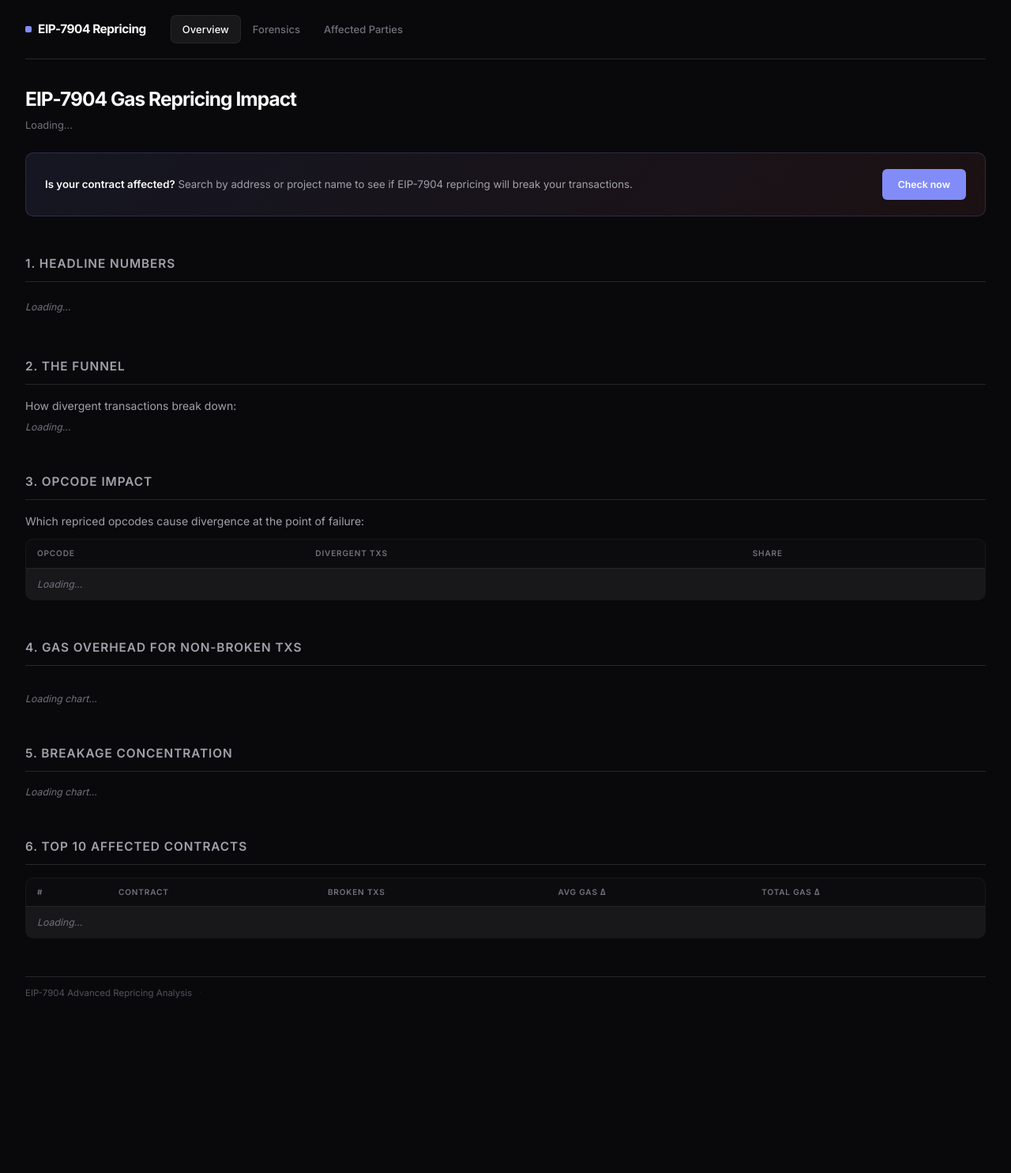
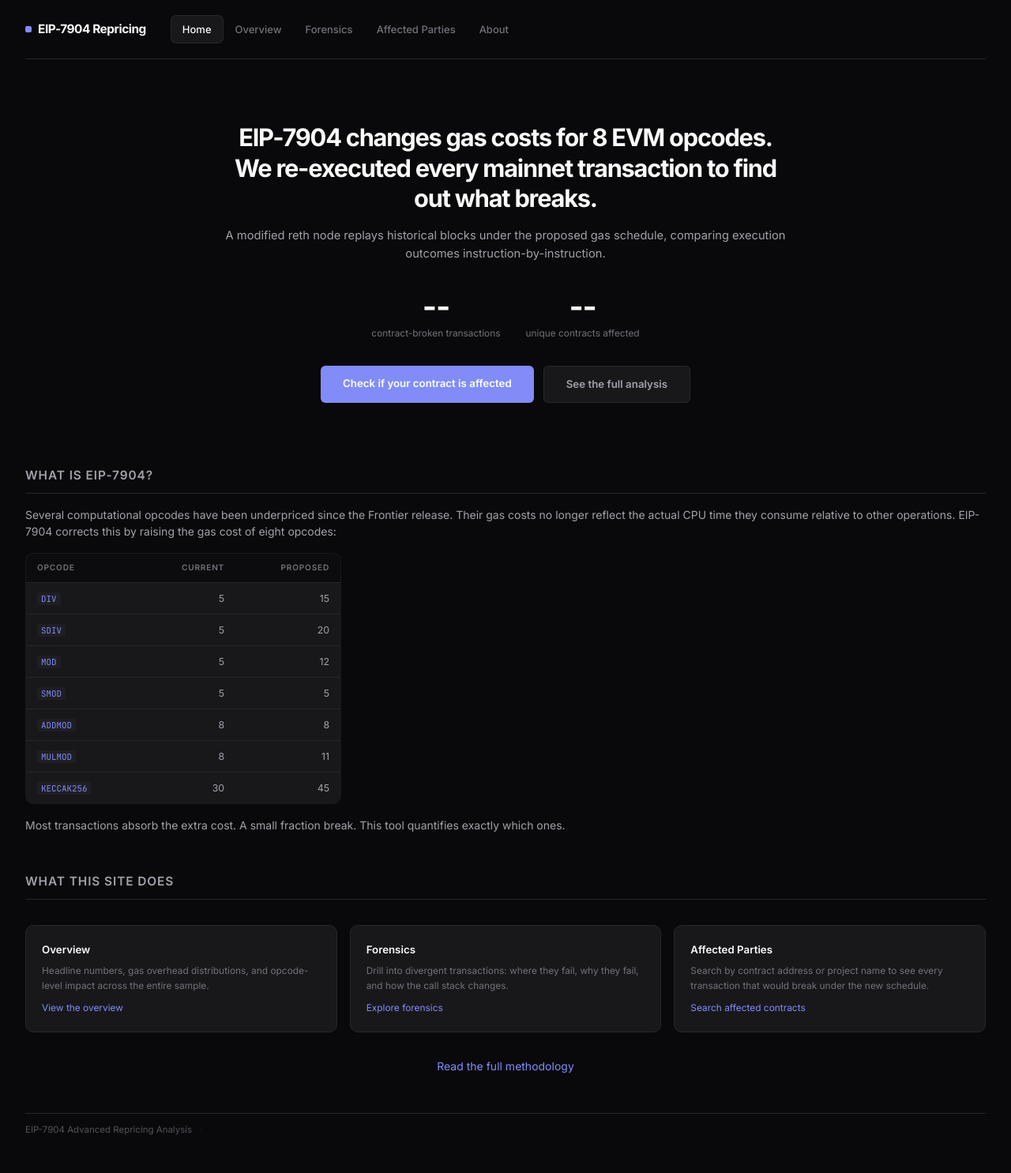
Before and after one commit to CarlBeek/repricing-forensics, a FastAPI app: page / in a window 1280 px wide. Shown: the whole page at 79% size. Before the commit the page ends 1264 px from the top, so only its background shows below. Run offline with FastAPI, Linux system fonts and the light colour scheme; data that the repository does not hold is empty; some libraries are stand-ins or nearby versions.

Commit message:
Add landing page, about page, and section explainers throughout
New pages:
- / (landing): project homepage with hero stats, opcode table, CTAs
- /about: deep methodology — re-execution, SSTORE refunds, 63/64 rule
- /overview: moved from / (was the briefing page)

Existing pages updated with contextual explainer text before every
section and chart, explaining what the data means and why it matters.

Nav now has five items: Home, Overview, Forensics, Affected Parties, About.

Co-Authored-By: Claude Opus 4.6 (1M context) <noreply@anthropic.com>

```diff
--- a/src/repricing_forensics/web/routes_pages.py
+++ b/src/repricing_forensics/web/routes_pages.py
@@ -8,6 +8,13 @@ router = APIRouter()
 
 
 @router.get("/", response_class=HTMLResponse)
+async def landing(request: Request):
+    return request.app.state.templates.TemplateResponse(
+        request=request, name="landing.html", context={"active": "home"}
+    )
+
+
+@router.get("/overview", response_class=HTMLResponse)
 async def briefing(request: Request):
     return request.app.state.templates.TemplateResponse(
         request=request, name="briefing.html", context={"active": "overview"}
@@ -40,3 +47,10 @@ async def tx_detail(request: Request, tx_hash: str):
     return request.app.state.templates.TemplateResponse(
         request=request, name="tx.html", context={"active": "affected", "tx_hash": tx_hash}
     )
+
+
+@router.get("/about", response_class=HTMLResponse)
+async def about(request: Request):
+    return request.app.state.templates.TemplateResponse(
+        request=request, name="about.html", context={"active": "about"}
+    )
--- a/src/repricing_forensics/web/static/style.css
+++ b/src/repricing_forensics/web/static/style.css
@@ -294,6 +294,86 @@ a:hover { color: #a5b4fc; }
 }
 .cta-btn:hover { background: #a5b4fc; color: #fff; text-decoration: none; }
 
+/* ── Landing page hero ──────────────────────────────────────────────── */
+.hero {
+  text-align: center; padding: 48px 0 32px;
+  max-width: 720px; margin: 0 auto;
+}
+.hero h1 {
+  font-size: 2.2em; line-height: 1.25; letter-spacing: -0.04em;
+  margin-bottom: 16px;
+}
+.hero .lead {
+  font-size: 1.05em; color: var(--text-secondary); line-height: 1.6;
+  margin-bottom: 32px;
+}
+.hero-stats {
+  display: flex; justify-content: center; gap: 32px; margin: 32px 0;
+}
+.hero-stat {
+  text-align: center;
+}
+.hero-stat .number {
+  font-size: 2.8em; font-weight: 700; color: var(--text);
+  letter-spacing: -0.03em; line-height: 1.1;
+}
+.hero-stat .label {
+  font-size: 0.85em; color: var(--text-muted); margin-top: 4px;
+}
+.hero-actions {
+  display: flex; justify-content: center; gap: 12px; margin-top: 32px;
+}
+.hero-actions .cta-btn { padding: 12px 28px; font-size: 0.95em; }
+.btn-secondary {
+  display: inline-block; padding: 12px 28px;
+  background: var(--bg-card); color: var(--text-secondary);
+  border: 1px solid var(--border); border-radius: var(--radius-sm);
+  font-weight: 600; font-size: 0.95em; text-decoration: none;
+  transition: all 0.15s;
+}
+.btn-secondary:hover { background: var(--bg-hover); color: var(--text); text-decoration: none; }
+
+.site-features {
+  display: grid; grid-template-columns: repeat(3, 1fr); gap: 16px;
+  margin: 32px 0;
+}
+.feature-card {
+  background: var(--bg-card); border: 1px solid var(--border);
+  border-radius: var(--radius); padding: 20px;
+  transition: border-color 0.15s;
+}
+.feature-card:hover { border-color: var(--border-light); }
+.feature-card h3 { font-size: 0.95em; color: var(--text); margin-bottom: 8px; }
+.feature-card p { font-size: 0.85em; color: var(--text-muted); margin: 0; }
+.feature-card a { display: inline-block; margin-top: 10px; font-size: 0.85em; }
+
+/* ── Prose (about page) ─────────────────────────────────────────────── */
+.prose {
+  max-width: 720px; line-height: 1.75; font-size: 0.95em;
+}
+.prose h2 {
+  margin-top: 40px; font-size: 1.2em; text-transform: none;
+  letter-spacing: -0.02em; color: var(--text);
+}
+.prose h3 { margin-top: 28px; font-size: 1em; }
+.prose p { color: var(--text-secondary); margin: 12px 0; }
+.prose ul, .prose ol { color: var(--text-secondary); padding-left: 24px; margin: 12px 0; }
+.prose li { margin: 6px 0; }
+.prose table {
+  max-width: 500px; margin: 16px 0;
+}
+.prose code {
+  font-size: 0.88em; background: var(--bg-hover);
+  padding: 1px 5px; border-radius: 3px;
+}
+
+/* ── Opcode comparison table (static, small) ────────────────────────── */
+.opcode-table { max-width: 400px; margin: 16px 0; }
+.opcode-table td:nth-child(2),
+.opcode-table td:nth-child(3),
+.opcode-table th:nth-child(2),
+.opcode-table th:nth-child(3) { text-align: right; }
+
 /* ── Footer ─────────────────────────────────────────────────────────── */
 footer hr { border: none; border-top: 1px solid var(--border); margin: 48px 0 12px; }
 
@@ -302,4 +382,8 @@ footer hr { border: none; border-top: 1px solid var(--border); margin: 48px 0 12
   body { padding: 0 16px 32px; font-size: 13px; }
   .poster-grid { grid-template-columns: repeat(2, 1fr); }
   nav { flex-direction: column; gap: 8px; position: static; }
+  .hero h1 { font-size: 1.6em; }
+  .hero-stats { flex-direction: column; gap: 16px; }
+  .hero-actions { flex-direction: column; align-items: center; }
+  .site-features { grid-template-columns: 1fr; }
 }
--- a/src/repricing_forensics/web/templates/base.html
+++ b/src/repricing_forensics/web/templates/base.html
@@ -6,16 +6,18 @@
   <title>{% block title %}EIP-7904 Gas Repricing{% endblock %}</title>
   <link rel="preconnect" href="https://fonts.googleapis.com">
   <link rel="preconnect" href="https://fonts.gstatic.com" crossorigin>
-  <link rel="stylesheet" href="/static/style.css?v=4">
+  <link rel="stylesheet" href="/static/style.css?v=5">
   <script src="https://cdn.plot.ly/plotly-2.35.0.min.js"></script>
 </head>
 <body>
   <nav>
     <a href="/" class="nav-brand">EIP-7904 Repricing</a>
     <div class="nav-links">
-      <a href="/" {% if active == "overview" %}class="active"{% endif %}>Overview</a>
+      <a href="/" {% if active == "home" %}class="active"{% endif %}>Home</a>
+      <a href="/overview" {% if active == "overview" %}class="active"{% endif %}>Overview</a>
       <a href="/forensics" {% if active == "forensics" %}class="active"{% endif %}>Forensics</a>
       <a href="/affected" {% if active == "affected" %}class="active"{% endif %}>Affected Parties</a>
+      <a href="/about" {% if active == "about" %}class="active"{% endif %}>About</a>
     </div>
   </nav>
 
@@ -28,7 +30,7 @@
     <p class="note">EIP-7904 Advanced Repricing Analysis <span style="margin:0 6px; opacity:0.3">&middot;</span> <span id="lastUpdated"></span></p>
   </footer>
 
-  <script src="/static/app.js?v=4"></script>
+  <script src="/static/app.js?v=5"></script>
   <script>
     fetchJSON('/api/metadata').then(m => {
       document.getElementById('lastUpdated').textContent =
--- a/src/repricing_forensics/web/templates/briefing.html
+++ b/src/repricing_forensics/web/templates/briefing.html
@@ -12,16 +12,17 @@
 
 <!-- 1. Headline Numbers -->
 <h2>1. Headline Numbers</h2>
+<p>"Wallet-fixable" means simple calls where the sender just needs a higher gas estimate &mdash; wallets auto-correct this via <code>eth_estimateGas</code>. "Contract-broken" means the failure is structural and requires code changes.</p>
 <div class="poster-grid" id="headlines"><p class="loading">Loading...</p></div>
 
 <!-- 2. The Funnel -->
-<h2>2. The Funnel</h2>
-<p>How divergent transactions break down:</p>
+<h2>2. Transaction Breakdown</h2>
+<p>Every re-executed transaction falls into one of these buckets. "Cost-only" means it succeeded but used more gas. "Event logs changed" means internal outcomes shifted enough to emit different events. "Broken" means a previously-successful transaction now reverts.</p>
 <div id="funnel"><p class="loading">Loading...</p></div>
 
 <!-- 3. Opcode Impact -->
-<h2>3. Opcode Impact</h2>
-<p>Which repriced opcodes cause divergence at the point of failure:</p>
+<h2>3. Opcode at Divergence Point</h2>
+<p>Which repriced opcode was executing at the exact EVM step where the new-schedule trace first diverges from the baseline. <code>KECCAK256</code> dominates because it is both frequently used and receives a 50% price increase.</p>
 <table id="opcodeTable">
   <thead><tr><th>Opcode</th><th>Divergent Txs</th><th>Share</th></tr></thead>
   <tbody id="opcodeBody"><tr><td colspan="3" class="loading">Loading...</td></tr></tbody>
@@ -29,16 +30,19 @@
 
 <!-- 4. Gas Overhead -->
 <h2>4. Gas Overhead for Non-Broken Txs</h2>
+<p>For transactions that still succeed under the new schedule, this shows how much additional gas they consume. The CDF shows that the vast majority see minimal overhead, but a long tail exists.</p>
 <div class="poster-grid" id="gasCards" style="grid-template-columns: repeat(4, 1fr);"></div>
 <div id="gasChart"><p class="loading">Loading chart...</p></div>
 
 <!-- 5. Concentration -->
 <h2>5. Breakage Concentration</h2>
+<p>Breakage is not uniformly distributed. A small number of heavily-used contracts account for the majority of broken transactions, which means targeted outreach to a handful of teams can address most of the impact.</p>
 <p id="concNote"></p>
 <div id="concChart"><p class="loading">Loading chart...</p></div>
 
 <!-- 6. Top 10 Contracts -->
 <h2>6. Top 10 Affected Contracts</h2>
+<p>The contracts with the most broken transactions (excluding wallet-fixable cases). <a href="/affected">Search all affected contracts</a> or click through to any contract's detail page.</p>
 <table id="top10Table">
   <thead><tr><th>#</th><th>Contract</th><th>Broken Txs</th><th>Avg Gas Δ</th><th>Total Gas Δ</th></tr></thead>
   <tbody id="top10Body"><tr><td colspan="5" class="loading">Loading...</td></tr></tbody>
--- /dev/null
+++ b/src/repricing_forensics/web/templates/landing.html
@@ -0,0 +1,75 @@
+{% extends "base.html" %}
+{% block title %}EIP-7904 Gas Repricing Analysis{% endblock %}
+
+{% block content %}
+<div class="hero">
+  <h1>EIP-7904 changes gas costs for 8 EVM opcodes. We re-executed every mainnet transaction to find out what breaks.</h1>
+  <p class="lead">A modified reth node replays historical blocks under the proposed gas schedule, comparing execution outcomes instruction-by-instruction.</p>
+
+  <div class="hero-stats">
+    <div class="hero-stat">
+      <div class="number" id="statBrokenTxs">--</div>
+      <div class="label">contract-broken transactions</div>
+    </div>
+    <div class="hero-stat">
+      <div class="number" id="statContracts">--</div>
+      <div class="label">unique contracts affected</div>
+    </div>
+  </div>
+
+  <div class="hero-actions">
+    <a href="/affected" class="cta-btn">Check if your contract is affected</a>
+    <a href="/overview" class="btn-secondary">See the full analysis</a>
+  </div>
+</div>
+
+<h2>What is EIP-7904?</h2>
+<p>Several computational opcodes have been underpriced since the Frontier release. Their gas costs no longer reflect the actual CPU time they consume relative to other operations. EIP-7904 corrects this by raising the gas cost of eight opcodes:</p>
+
+<table class="opcode-table">
+  <thead><tr><th>Opcode</th><th>Current</th><th>Proposed</th></tr></thead>
+  <tbody>
+    <tr><td><code>DIV</code></td><td>5</td><td>15</td></tr>
+    <tr><td><code>SDIV</code></td><td>5</td><td>20</td></tr>
+    <tr><td><code>MOD</code></td><td>5</td><td>12</td></tr>
+    <tr><td><code>SMOD</code></td><td>5</td><td>5</td></tr>
+    <tr><td><code>ADDMOD</code></td><td>8</td><td>8</td></tr>
+    <tr><td><code>MULMOD</code></td><td>8</td><td>11</td></tr>
+    <tr><td><code>KECCAK256</code></td><td>30</td><td>45</td></tr>
+  </tbody>
+</table>
+
+<p>Most transactions absorb the extra cost. A small fraction break. This tool quantifies exactly which ones.</p>
+
+<h2>What this site does</h2>
+<div class="site-features">
+  <div class="feature-card">
+    <h3>Overview</h3>
+    <p>Headline numbers, gas overhead distributions, and opcode-level impact across the entire sample.</p>
+    <a href="/overview">View the overview</a>
+  </div>
+  <div class="feature-card">
+    <h3>Forensics</h3>
+    <p>Drill into divergent transactions: where they fail, why they fail, and how the call stack changes.</p>
+    <a href="/forensics">Explore forensics</a>
+  </div>
+  <div class="feature-card">
+    <h3>Affected Parties</h3>
+    <p>Search by contract address or project name to see every transaction that would break under the new schedule.</p>
+    <a href="/affected">Search affected contracts</a>
+  </div>
+</div>
+
+<p style="text-align: center; margin-top: 32px;">
+  <a href="/about">Read the full methodology</a>
+</p>
+{% endblock %}
+
+{% block scripts %}
+<script>
+  Promise.all([fetchJSON('/api/overview'), fetchJSON('/api/metadata')]).then(([ov, meta]) => {
+    document.getElementById('statBrokenTxs').textContent = fmtCount(ov.contract_broken_txs);
+    document.getElementById('statContracts').textContent = fmtCount(meta.total_contracts_affected);
+  }).catch(() => {});
+</script>
+{% endblock %}
```
Also changed, not shown: src/repricing_forensics/web/templates/about.html (added, +127 -0 lines), src/repricing_forensics/web/templates/forensics.html (+10 -6 lines).
